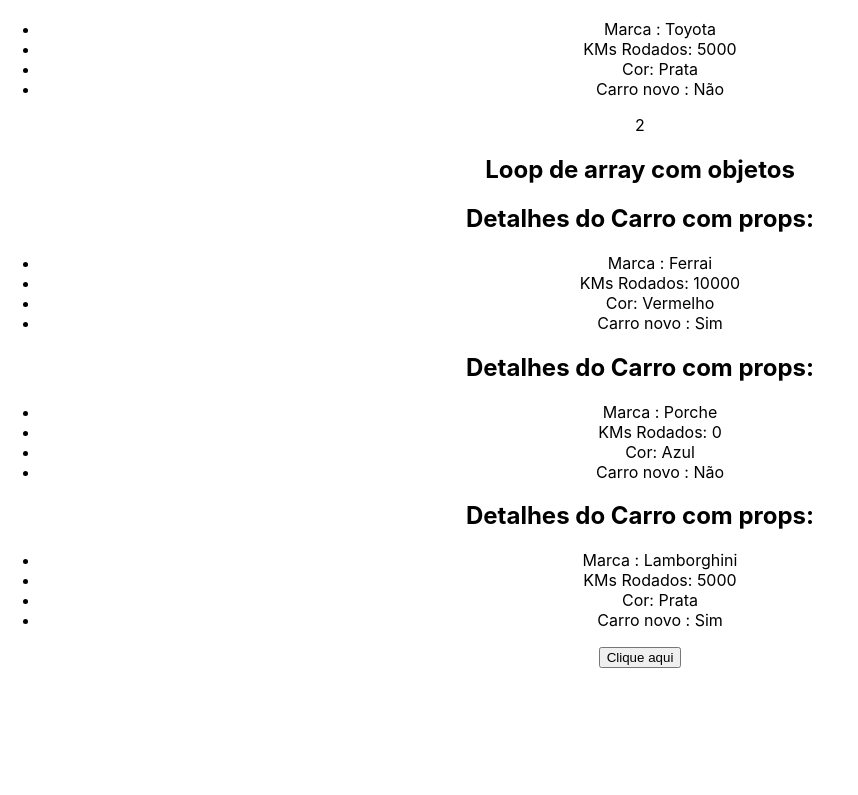
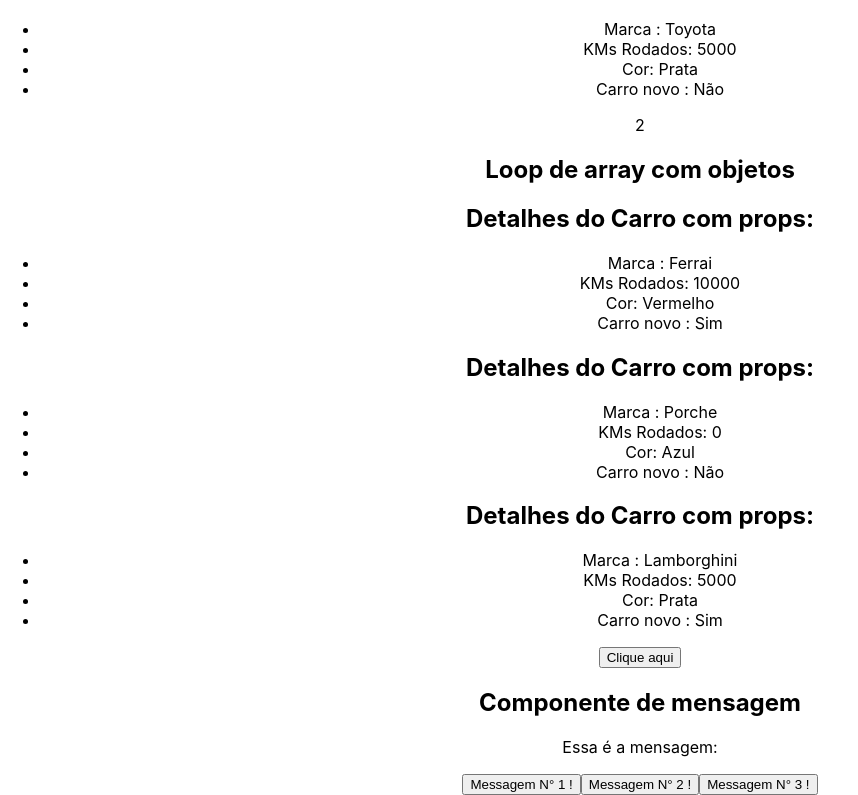
Before and after one commit to Lucas-ltda/react-basic, a React (Create React App) app in the folder secao3/avancado/: page / in a window 1280 px wide. Shown: the part 2054-2849 px from the top of the page, without its empty margins (0-858 px from the left). Before the commit the page ends 2722 px from the top, so only its background shows below. Built offline with nearby package versions, Linux system fonts and the light colour scheme.

Commit message:
3.51 - State Lift

```diff
--- a/secao3/avancado/src/App.js
+++ b/secao3/avancado/src/App.js
@@ -5,7 +5,10 @@
 import CarDetails from './components/CarDetails';
 import ListRender from './components/ListRender';
 import CondicionalRender from './components/CondicionalRender';
+import ChangeMessageState from './components/ChangeMessage';
 import ManageData from './components/ManageData';
+import Message from './components/Message';
+import { useState } from 'react';
 
 function App() {
   const userName  = "Lucas"
@@ -19,6 +22,12 @@
 
   function eventClick(){
     window.alert("Evento do componente pai sendo executado")
+  }
+
+  const [message, setMessage] = useState(" ");
+
+  const handleMessage = (msg) =>{
+    setMessage(msg);
   }
 
   return (
@@ -71,9 +80,11 @@
         ))
       }
     </div>
-
     <ExecuteFunction myFunction = {eventClick} />
 
+    {/* state lifit */}
+    <Message msg={message}/>
+    <ChangeMessageState handleMessage={handleMessage}/>
   </div>
 
   );
--- /dev/null
+++ b/secao3/avancado/src/components/ChangeMessage.js
@@ -0,0 +1,16 @@
+
+
+const ChangeMessageState = ( {handleMessage}) =>{
+
+    const messages = ["Oi, bão?", "Oi, tudo bem?", "oi tudo bem nada"]
+
+    return(
+        <div>
+            <button onClick={() => handleMessage(messages[0]) }>Messagem N° 1 !</button>
+            <button onClick={() => handleMessage(messages[1])}>Messagem N° 2 !</button>
+            <button onClick={() => handleMessage(messages[2])}>Messagem N° 3 !</button>
+        </div>
+    )
+}
+
+export default ChangeMessageState;
--- /dev/null
+++ b/secao3/avancado/src/components/Message.js
@@ -0,0 +1,12 @@
+
+const Message = ({msg}) => {
+  return (
+    <div>
+        <h2>Componente de mensagem</h2>
+        <p>Essa é a mensagem: {msg}</p>
+    </div>
+  )
+
+}
+
+export default Message
```
